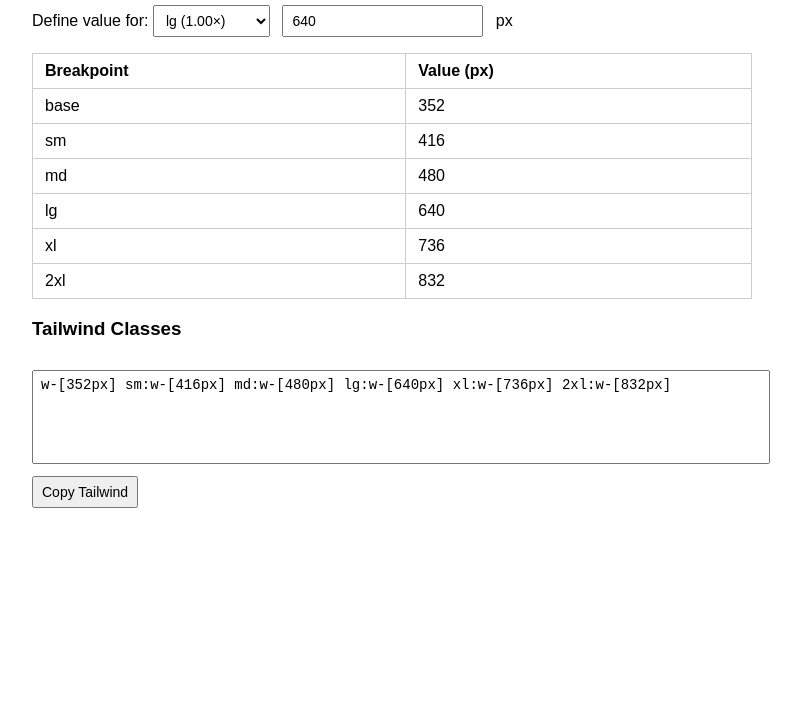
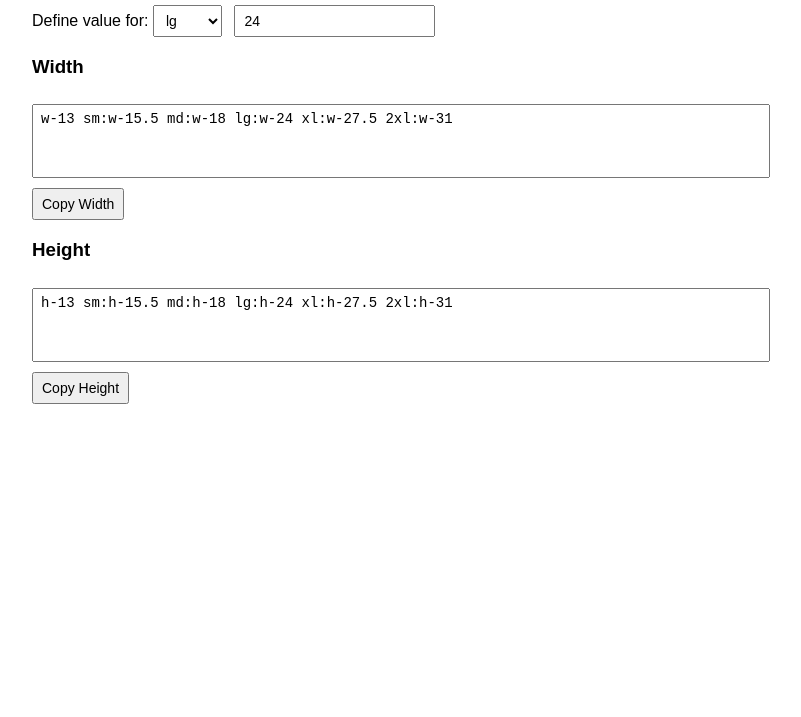
Before and after one commit to sumit-616/ResponsiveScale, a plain HTML site: page index.html in a window 1280 px wide. Shown: the part 83-800 px from the top of the page, without its empty margins (248-1049 px from the left). Drawn offline with Linux system fonts and the light colour scheme.

Commit message:
Update index.html

```diff
--- a/index.html
+++ b/index.html
@@ -2,7 +2,7 @@
 <html lang="en">
 <head>
   <meta charset="UTF-8" />
-  <title>Responsive Scale Calculator</title>
+  <title>Tailwind Scale Calculator</title>
   <style>
     body {
       font-family: sans-serif;
@@ -17,64 +17,49 @@
       margin-right: 8px;
     }
 
-    table {
-      margin-top: 16px;
-      border-collapse: collapse;
-      width: 100%;
-    }
-
-    th, td {
-      border: 1px solid #ccc;
-      padding: 8px 12px;
-      text-align: left;
-    }
-
     textarea {
       width: 100%;
-      height: 80px;
-      margin-top: 12px;
+      height: 60px;
+      margin-top: 8px;
       font-family: monospace;
       resize: none;
     }
 
     button {
-      margin-top: 8px;
+      margin-top: 6px;
       cursor: pointer;
     }
   </style>
 </head>
 <body>
 
-<h2>Responsive Scale Calculator</h2>
+<h2>Tailwind Scale Calculator</h2>
 
 <label>Define value for:</label>
 <select id="source" onchange="calc()">
-  <option value="base">base (0.55×)</option>
-  <option value="sm">sm (0.65×)</option>
-  <option value="md">md (0.75×)</option>
-  <option value="lg" selected>lg (1.00×)</option>
-  <option value="xl">xl (1.15×)</option>
-  <option value="2xl">2xl (1.30×)</option>
+  <option value="base">base</option>
+  <option value="sm">sm</option>
+  <option value="md">md</option>
+  <option value="lg" selected>lg</option>
+  <option value="xl">xl</option>
+  <option value="2xl">2xl</option>
 </select>
 
-<input type="number" id="value" value="640" oninput="calc()" /> px
+<input type="number" id="value" value="24" oninput="calc()" />
 
-<table>
-  <tr><th>Breakpoint</th><th>Value (px)</th></tr>
-  <tr><td>base</td><td id="base"></td></tr>
-  <tr><td>sm</td><td id="sm"></td></tr>
-  <tr><td>md</td><td id="md"></td></tr>
-  <tr><td>lg</td><td id="lg"></td></tr>
-  <tr><td>xl</td><td id="xl"></td></tr>
-  <tr><td>2xl</td><td id="xxl"></td></tr>
-</table>
+<h3>Width</h3>
+<textarea id="widthOut" readonly></textarea>
+<button onclick="copyText('widthOut')">Copy Width</button>
 
-<h3>Tailwind Classes</h3>
-
-<textarea id="tailwind" readonly></textarea>
-<button onclick="copyTailwind()">Copy Tailwind</button>
+<h3>Height</h3>
+<textarea id="heightOut" readonly></textarea>
+<button onclick="copyText('heightOut')">Copy Height</button>
 
 <script>
+/**
+ * SCALE FACTORS
+ * (same logic as before)
+ */
 const scale = {
   base: 0.55,
   sm:   0.65,
@@ -84,51 +69,65 @@
   "2xl": 1.30
 };
 
-// round to nearest 0.5
-function roundHalf(value) {
+/**
+ * SNAP ONLY TO .5 STEPS
+ * Allowed: 14, 14.5, 15, 15.5, 16
+ */
+function snapHalf(value) {
   return Math.round(value * 2) / 2;
+}
+
+/**
+ * Build Tailwind class
+ */
+function cls(prefix, bp, value) {
+  const v = snapHalf(value);
+  return bp === "base"
+    ? `${prefix}-${v}`
+    : `${bp}:${prefix}-${v}`;
 }
 
 function calc() {
   const source = document.getElementById("source").value;
-  const inputValue = Number(document.getElementById("value").value || 0);
+  const input  = Number(document.getElementById("value").value || 0);
 
-  // convert input → lg
-  const lgValue = inputValue / scale[source];
+  // normalize everything to lg
+  const lgValue = input / scale[source];
 
   const values = {
-    base: roundHalf(lgValue * scale.base),
-    sm:   roundHalf(lgValue * scale.sm),
-    md:   roundHalf(lgValue * scale.md),
-    lg:   roundHalf(lgValue),
-    xl:   roundHalf(lgValue * scale.xl),
-    "2xl": roundHalf(lgValue * scale["2xl"])
+    base: lgValue * scale.base,
+    sm:   lgValue * scale.sm,
+    md:   lgValue * scale.md,
+    lg:   lgValue,
+    xl:   lgValue * scale.xl,
+    "2xl": lgValue * scale["2xl"]
   };
 
-  // update table
-  document.getElementById("base").textContent = values.base;
-  document.getElementById("sm").textContent   = values.sm;
-  document.getElementById("md").textContent   = values.md;
-  document.getElementById("lg").textContent   = values.lg;
-  document.getElementById("xl").textContent   = values.xl;
-  document.getElementById("xxl").textContent  = values["2xl"];
-
-  // build tailwind string
-  const tw = [
-    `w-[${values.base}px]`,
-    `sm:w-[${values.sm}px]`,
-    `md:w-[${values.md}px]`,
-    `lg:w-[${values.lg}px]`,
-    `xl:w-[${values.xl}px]`,
-    `2xl:w-[${values["2xl"]}px]`
+  const widthClasses = [
+    cls("w", "base", values.base),
+    cls("w", "sm",   values.sm),
+    cls("w", "md",   values.md),
+    cls("w", "lg",   values.lg),
+    cls("w", "xl",   values.xl),
+    cls("w", "2xl",  values["2xl"])
   ].join(" ");
 
-  document.getElementById("tailwind").value = tw;
+  const heightClasses = [
+    cls("h", "base", values.base),
+    cls("h", "sm",   values.sm),
+    cls("h", "md",   values.md),
+    cls("h", "lg",   values.lg),
+    cls("h", "xl",   values.xl),
+    cls("h", "2xl",  values["2xl"])
+  ].join(" ");
+
+  document.getElementById("widthOut").value  = widthClasses;
+  document.getElementById("heightOut").value = heightClasses;
 }
 
-function copyTailwind() {
-  const textarea = document.getElementById("tailwind");
-  textarea.select();
+function copyText(id) {
+  const el = document.getElementById(id);
+  el.select();
   document.execCommand("copy");
 }
 
```
